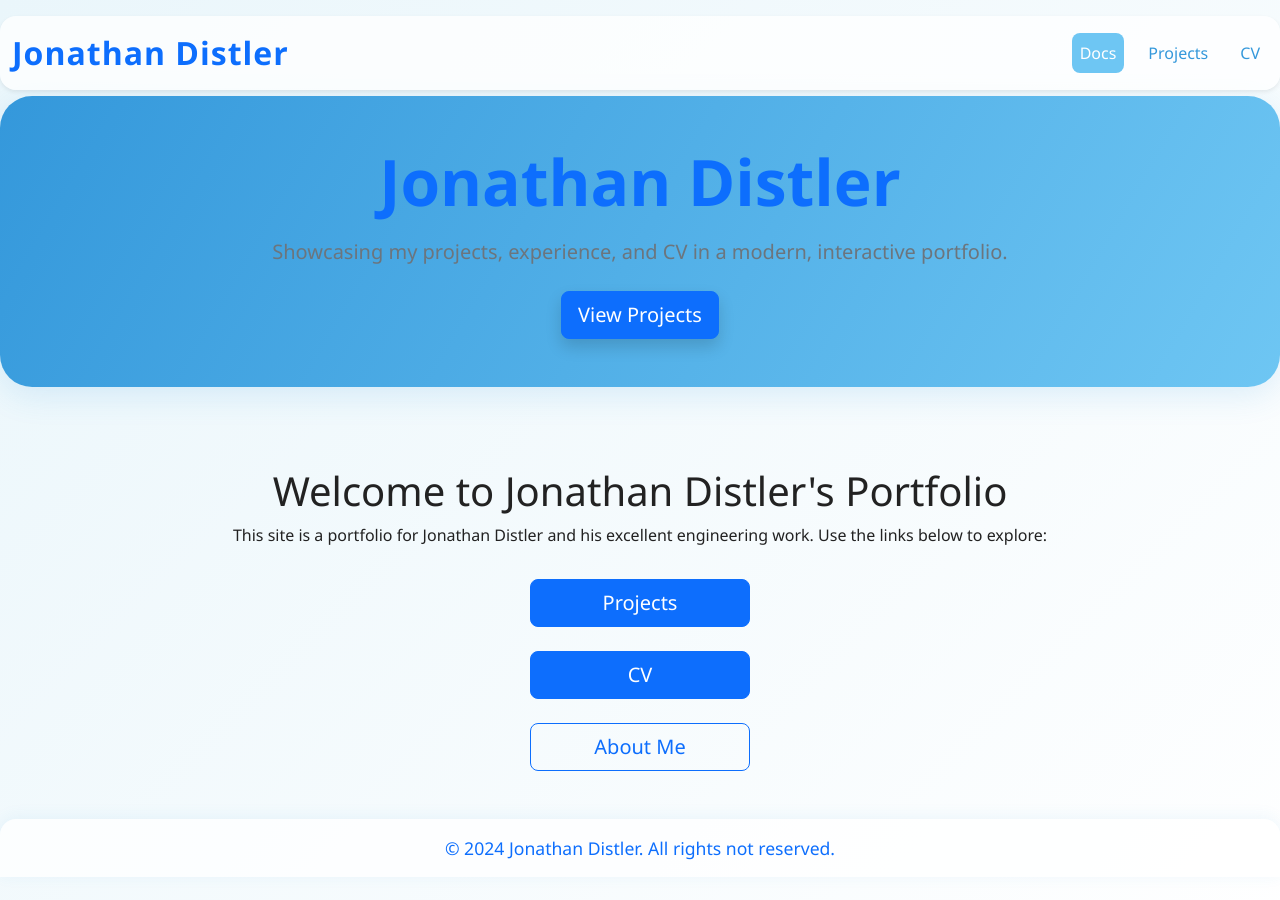
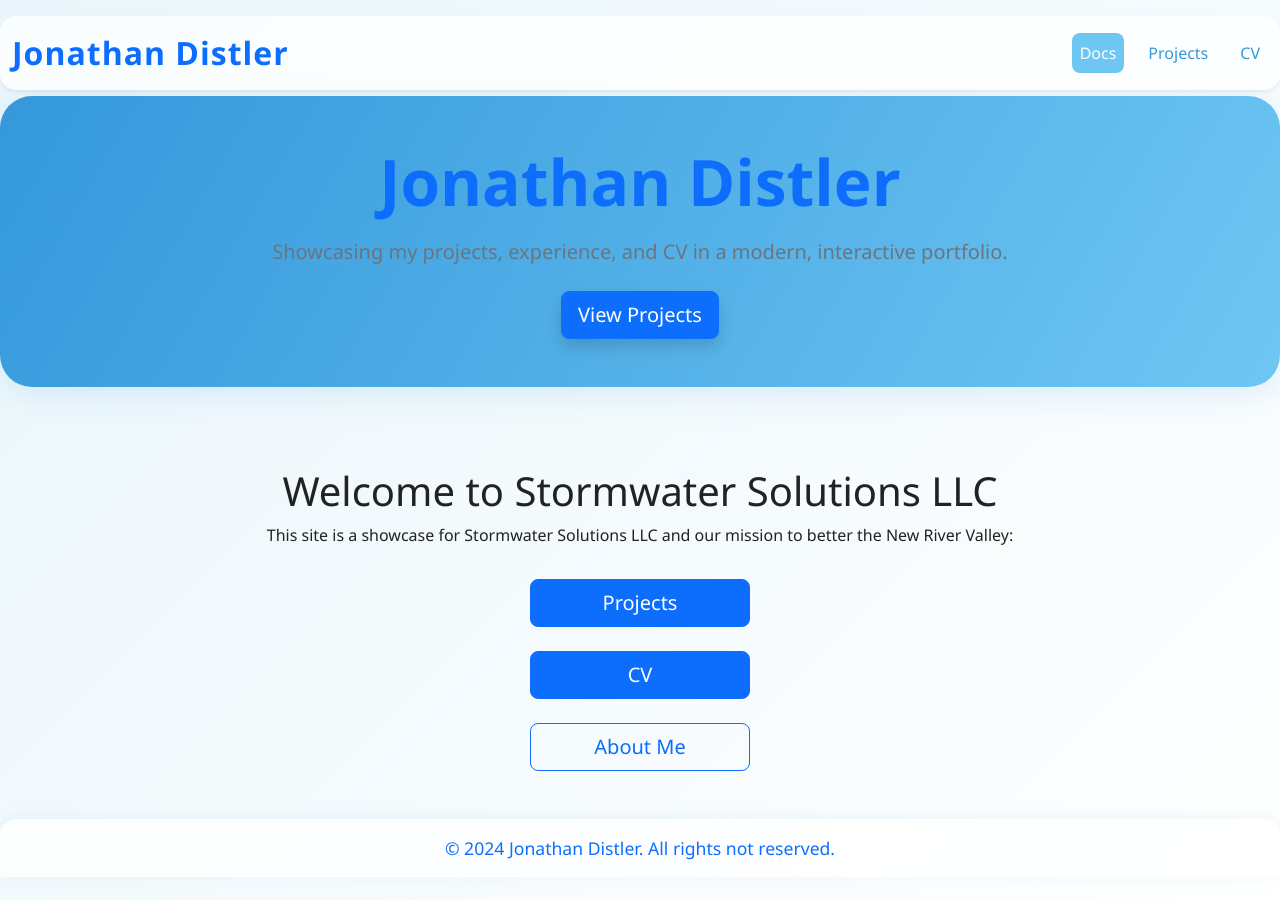
Before and after one commit to JonathanDistler/DistlerPortfolio, a Jekyll site: the page built from index.md, in a window 1280 px wide and 900 px high. Built offline with Jekyll 4.4.1, drawn with Linux system fonts in a browser that asks for light colours.

Commit message:
Update index.md
changes text

```diff
--- a/index.md
+++ b/index.md
@@ -4,8 +4,8 @@ title: Docs
 ---
 
 <div style="text-align: center; margin-bottom: 2rem;">
-  <h1>Welcome to Jonathan Distler's Portfolio</h1>
-  <p>This site is a portfolio for Jonathan Distler and his excellent engineering work. Use the links below to explore:</p>
+  <h1>Welcome to Stormwater Solutions LLC</h1>
+  <p>This site is a showcase for Stormwater Solutions LLC and our mission to better the New River Valley:</p>
 </div>
 
 <div style="display: flex; flex-direction: column; align-items: center; gap: 1.5rem; margin: 2rem 0;">
```
